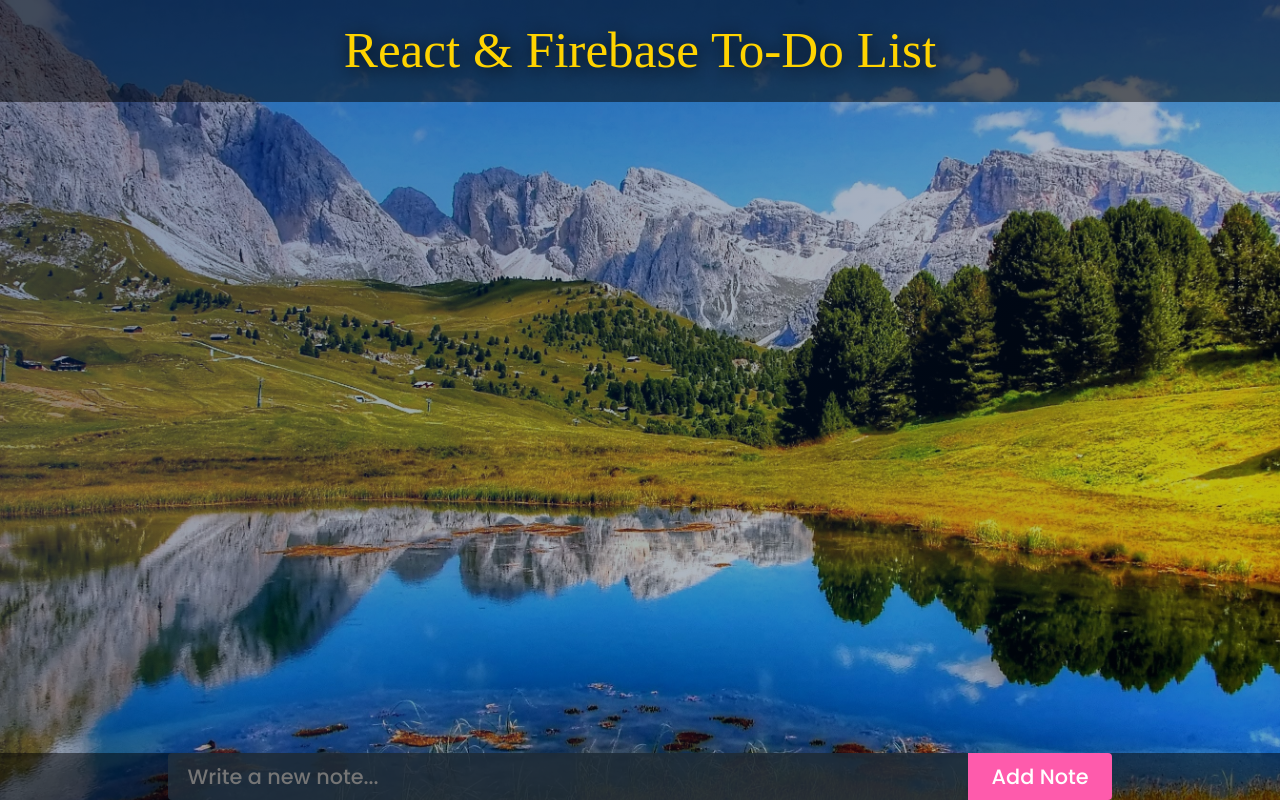
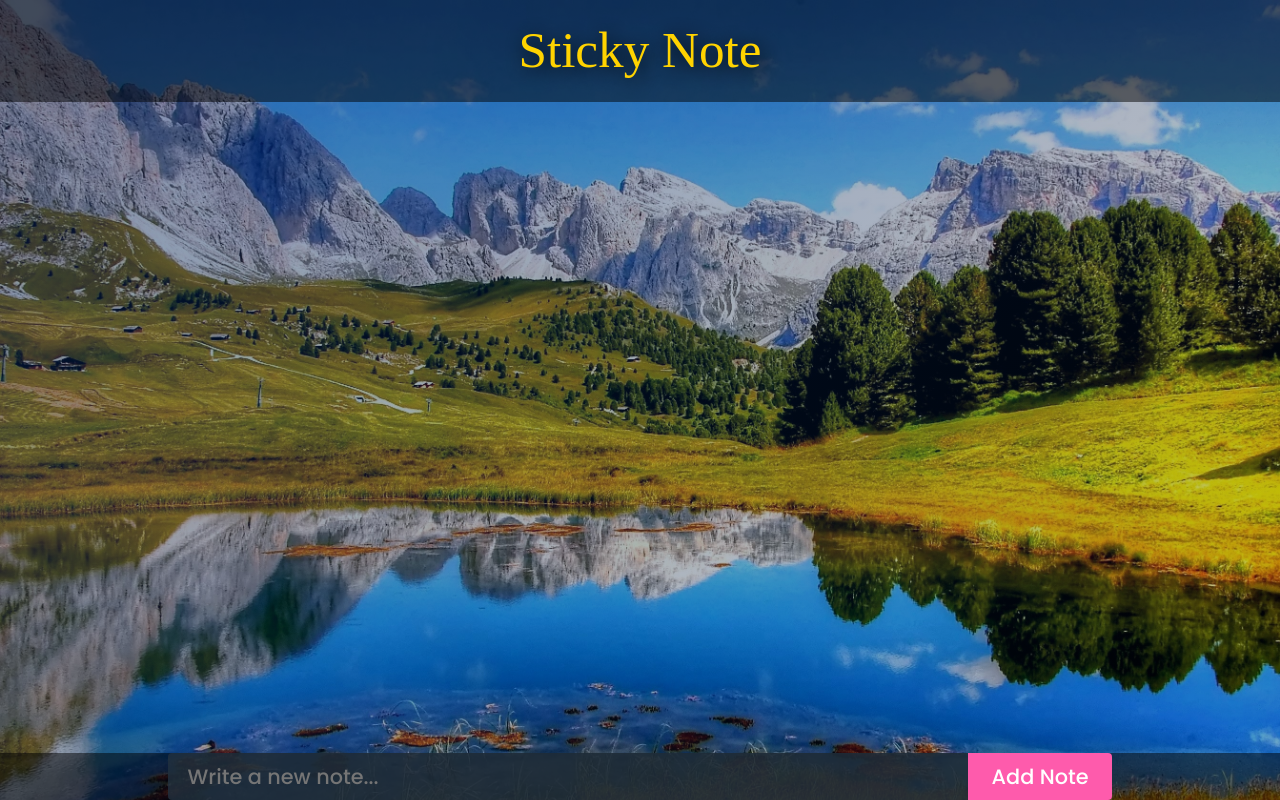
Before and after one commit to ADariusC03/Sticky-Notes, a React (Create React App) app: page / in a window 1280 px wide. Built offline with nearby package versions, Linux system fonts and the light colour scheme.

Commit message:
added header name

```diff
--- a/src/App.js
+++ b/src/App.js
@@ -63,7 +63,7 @@ class App extends Component {
     return (
       <div className="notesWrapper">
         <div className="notesHeader">
-          <div className="heading">React & Firebase To-Do List</div>
+          <div className="heading">Sticky Note</div>
         </div>
         <div className="notesBody">
           {
```
Also changed, not shown: 1 other file (tests, documents, lock files or other folders).
